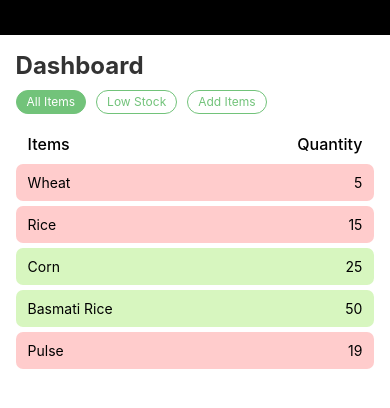
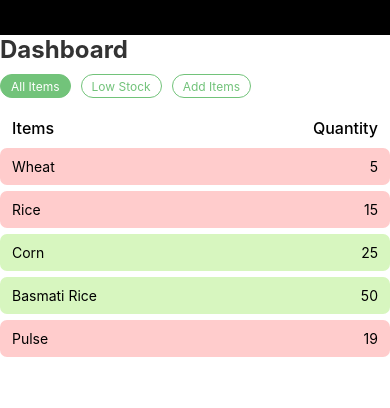
Before and after one commit to Saba-Ahmad-sp/shop_dashboard, a React Native app: screen / in a window 390 px wide. Shown: the top 408 px of the page. Built offline with nearby package versions, Linux system fonts and the light colour scheme.

Commit message:
Updated code for proper scrolling of items

```diff
--- a/src/screens/AddItems.jsx
+++ b/src/screens/AddItems.jsx
@@ -7,6 +7,8 @@ import {
   Text,
   TextInput,
   View,
+  KeyboardAvoidingView,
+  Platform,
 } from 'react-native';
 
 const AddItems = ({data, setData}) => {
@@ -48,7 +50,6 @@ const AddItems = ({data, setData}) => {
     setIsEdit(false);
   };
 
-
   const handleUpdateItem = () => {
     if (!itemName.trim()) {
       alert("Item name is required.");
@@ -82,17 +83,22 @@ const AddItems = ({data, setData}) => {
     setIsEdit(false);
   };
 
-
   const handleDeleteItem = id => {
     setData(data.filter(item => item.id !== id));
   };
+
   const handleEditItem = item => {
     setIsEdit(true);
     setItemName(item.name);
+    setStockAmt(item.stock.toString());
     setEditItemId(item.id);
   };
+
   return (
-    <View style={styles.container}>
+    <KeyboardAvoidingView
+      style={styles.container}
+      behavior={Platform.OS === 'ios' ? 'padding' : 'height'}>
+      <View style={styles.inputSection}>
         <TextInput
           placeholder="Enter Item Name to Add"
           placeholderTextColor="#888"
@@ -106,6 +112,7 @@ const AddItems = ({data, setData}) => {
           style={styles.txtInput}
           value={stockAmt}
           onChangeText={setStockAmt}
+          keyboardType="numeric"
         />
         <Pressable
           style={({pressed}) => [styles.addBtn, pressed && styles.pressed]}
@@ -114,15 +121,16 @@ const AddItems = ({data, setData}) => {
             {isEdit ? 'Edit Item in Stock' : 'Add Item in Stock'}
           </Text>
         </Pressable>
+      </View>
 
-      <View style={{marginTop: 10}}>
+      <View style={styles.listSection}>
         <View style={styles.headingConatiner}>
           <Text style={styles.headingText}>All Items in the Stock</Text>
         </View>
 
         <FlatList
           data={data}
-          keyExtractor={item => item.id}
+          keyExtractor={item => item.id.toString()}
           renderItem={({item}) => (
             <View
               style={[
@@ -142,10 +150,10 @@ const AddItems = ({data, setData}) => {
               </View>
             </View>
           )}
-          contentContainerStyle={{gap: 5}}
+          contentContainerStyle={{gap: 6, paddingBottom: 60}}
         />
       </View>
-    </View>
+    </KeyboardAvoidingView>
   );
 };
 
@@ -153,8 +161,15 @@ export default AddItems;
 
 const styles = StyleSheet.create({
   container: {
+    flex: 1,
+    width: '100%',
+  },
+  inputSection: {
     paddingVertical: '4%',
-    gap: '2%',
+    gap: 10,
+  },
+  listSection: {
+    flex: 1,
   },
   txtInput: {
     borderWidth: 0.6,
@@ -168,7 +183,6 @@ const styles = StyleSheet.create({
     borderRadius: 10,
     paddingVertical: 8,
     width: '100%',
-    alignItems: 'center',
   },
   pressed: {
     backgroundColor: '#03A791',
--- a/src/screens/AllItems.jsx
+++ b/src/screens/AllItems.jsx
@@ -2,7 +2,7 @@ import {FlatList, StyleSheet, Text, View} from 'react-native';
 
 const AllItems = ({data}) => {
   return (
-    <View>
+    <View style={styles.container}>
       <View style={styles.headingConatiner}>
         <Text style={styles.headingText}>Items</Text>
         <Text style={styles.headingText}>Quantity</Text>
@@ -10,14 +10,14 @@ const AllItems = ({data}) => {
 
       <FlatList
         data={data}
-        keyExtractor={item => item.id}
+        keyExtractor={item => item.id.toString()}
         renderItem={({item}) => (
           <View style={[styles.itemContainer, {backgroundColor: item.stock < 20 ? "#FFCCCC" : "#D7F6BFFF"}]}>
             <Text style={styles.itemText}>{item.name}</Text>
             <Text style={styles.itemText}>{item.stock}</Text>
           </View>
         )}
-        contentContainerStyle={{gap:5}}
+        contentContainerStyle={{gap: 6, paddingBottom: 60}}
       />
     </View>
   );
@@ -26,11 +26,15 @@ const AllItems = ({data}) => {
 export default AllItems;
 
 const styles = StyleSheet.create({
+  container: {
+    flex: 1,
+    width: '100%',
+  },
   headingConatiner: {
     flexDirection: 'row',
     justifyContent: 'space-between',
     paddingHorizontal: 12,
-    paddingVertical:10
+    paddingVertical: 10
   },
   headingText: {
     fontWeight: '500',
@@ -40,8 +44,8 @@ const styles = StyleSheet.create({
     flexDirection: 'row',
     justifyContent: 'space-between',
     paddingHorizontal: 12,
-    paddingVertical:10,
-    borderRadius:7
+    paddingVertical: 10,
+    borderRadius: 7
   },
   itemText:{
     fontWeight: '400',
--- a/src/screens/HomeScreen.jsx
+++ b/src/screens/HomeScreen.jsx
@@ -1,4 +1,4 @@
-import {Pressable, StyleSheet, Text, View} from 'react-native';
+import {Pressable, StyleSheet, Text, View, SafeAreaView} from 'react-native';
 import React, {useEffect, useState} from 'react';
 import AllItems from './AllItems';
 import AddItems from './AddItems';
@@ -46,7 +46,7 @@ const HomeScreen = () => {
   }, [data]);
 
   return (
-    <View style={styles.container}>
+    <SafeAreaView style={styles.container}>
       <Text style={styles.title}>Dashboard</Text>
       <View style={styles.buttonContainer}>
         <Pressable
@@ -80,10 +80,12 @@ const HomeScreen = () => {
           </Text>
         </Pressable>
       </View>
-      {view === 0 && <AllItems data={data} />}
-      {view === 1 && <AllItems data={data.filter(item => item.stock < 20)} />}
-      {view === 2 && <AddItems data={data} setData={setData} />}
-    </View>
+      <View style={styles.contentContainer}>
+        {view === 0 && <AllItems data={data} />}
+        {view === 1 && <AllItems data={data.filter(item => item.stock < 20)} />}
+        {view === 2 && <AddItems data={data} setData={setData} />}
+      </View>
+    </SafeAreaView>
   );
 };
 
@@ -95,6 +97,9 @@ const styles = StyleSheet.create({
     height: '100%',
     padding: '4%',
     backgroundColor: '#ffffff',
+  },
+  contentContainer: {
+    flex: 1,
   },
   title: {
     fontSize: 24,
```
Also changed, not shown: 1 other file (tests, documents, lock files or other folders). Lines whose indentation alone changed are shown as unchanged.
